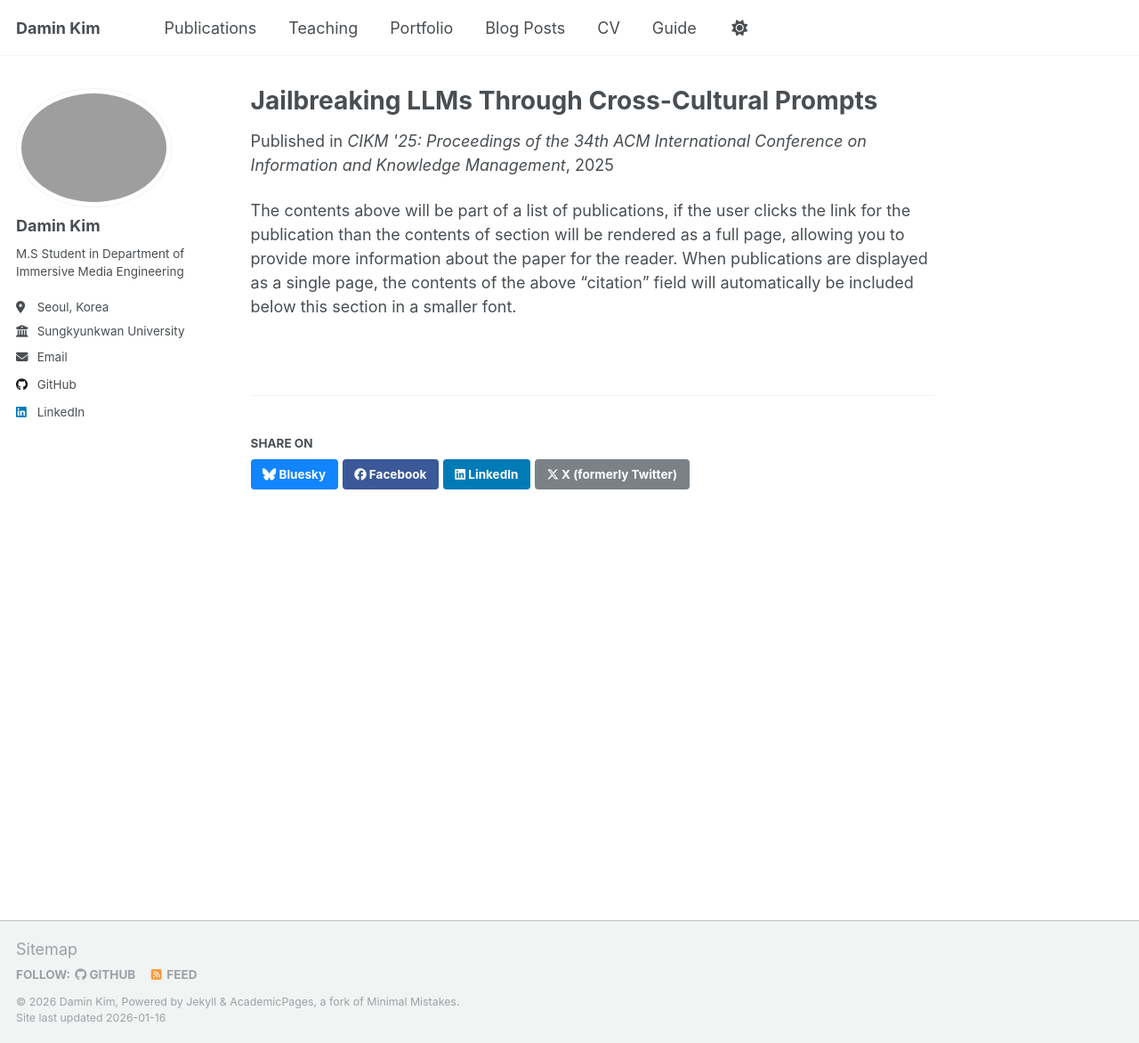
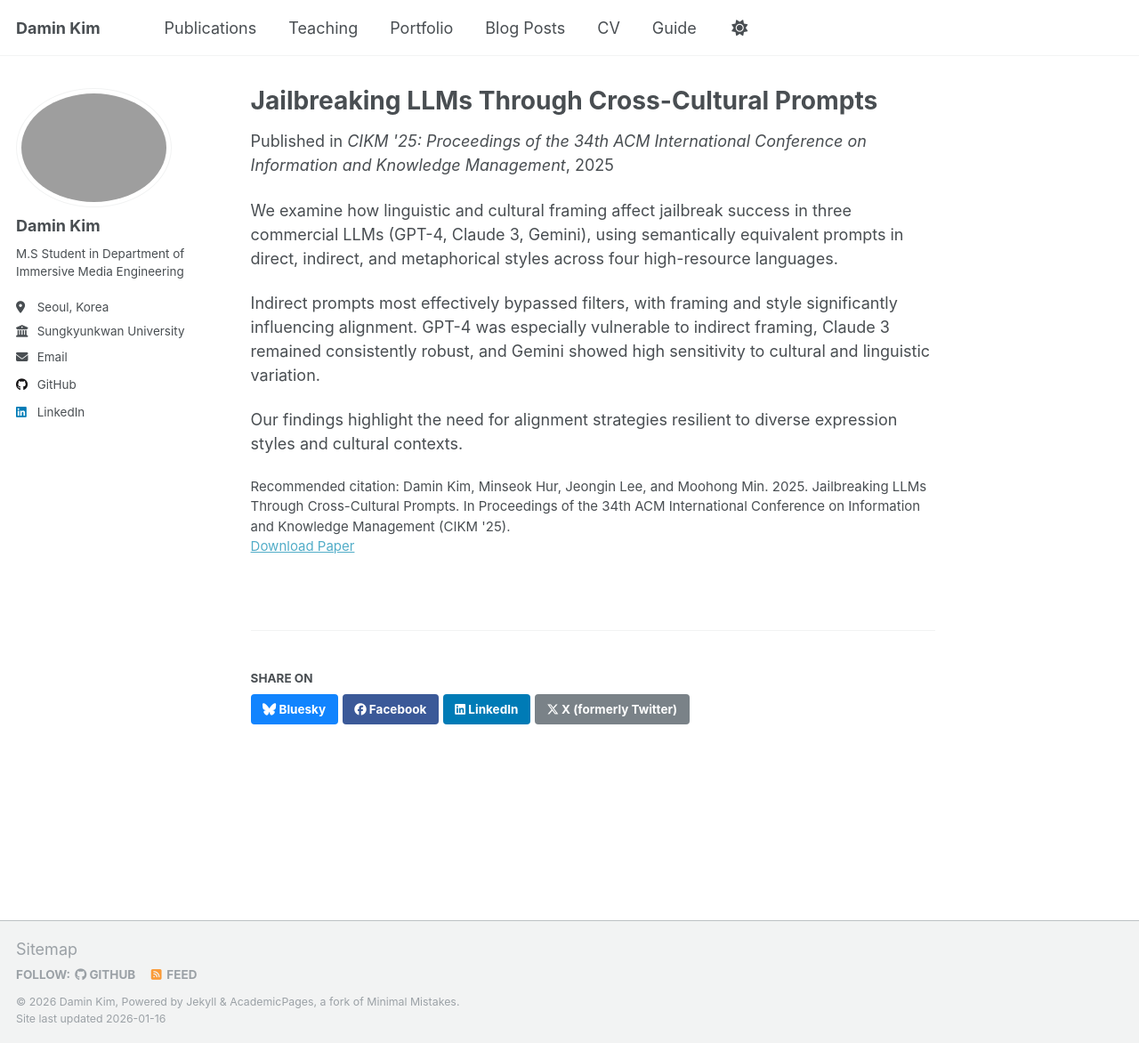
Before and after one commit to damin0129/damin0129.github.io, a Jekyll site: the page built from _publications/2025-11-10-paper-title-number-1.md, in a window 1280 px wide and 1172 px high. Shown: the whole window at 89% size. Built offline with Jekyll 4.4.1, drawn with Linux system fonts in a browser that asks for light colours; a script that is not in the unit is left out.

Commit message:
change paper 1

```diff
--- a/_publications/2025-11-10-paper-title-number-1.md
+++ b/_publications/2025-11-10-paper-title-number-1.md
@@ -7,7 +7,11 @@ excerpt: 'This paper is about how linguistic and cultural framing affect jailbre
 date: 2025-11-10
 venue: "CIKM '25: Proceedings of the 34th ACM International Conference on Information and Knowledge Management"
 paperurl: 'https://doi.org/10.1145/3746252.3760892'
-# citation: 'Your Name, You. (2009). &quot;Paper Title Number 1.&quot; <i>Journal 1</i>. 1(1).'
+citation: "Damin Kim, Minseok Hur, Jeongin Lee, and Moohong Min. 2025. Jailbreaking LLMs Through Cross-Cultural Prompts. In Proceedings of the 34th ACM International Conference on Information and Knowledge Management (CIKM '25)."
 ---
 
-The contents above will be part of a list of publications, if the user clicks the link for the publication than the contents of section will be rendered as a full page, allowing you to provide more information about the paper for the reader. When publications are displayed as a single page, the contents of the above "citation" field will automatically be included below this section in a smaller font.
+We examine how linguistic and cultural framing affect jailbreak success in three commercial LLMs (GPT-4, Claude 3, Gemini), using semantically equivalent prompts in direct, indirect, and metaphorical styles across four high-resource languages.
+
+Indirect prompts most effectively bypassed filters, with framing and style significantly influencing alignment. GPT-4 was especially vulnerable to indirect framing, Claude 3 remained consistently robust, and Gemini showed high sensitivity to cultural and linguistic variation.
+
+Our findings highlight the need for alignment strategies resilient to diverse expression styles and cultural contexts.
```
